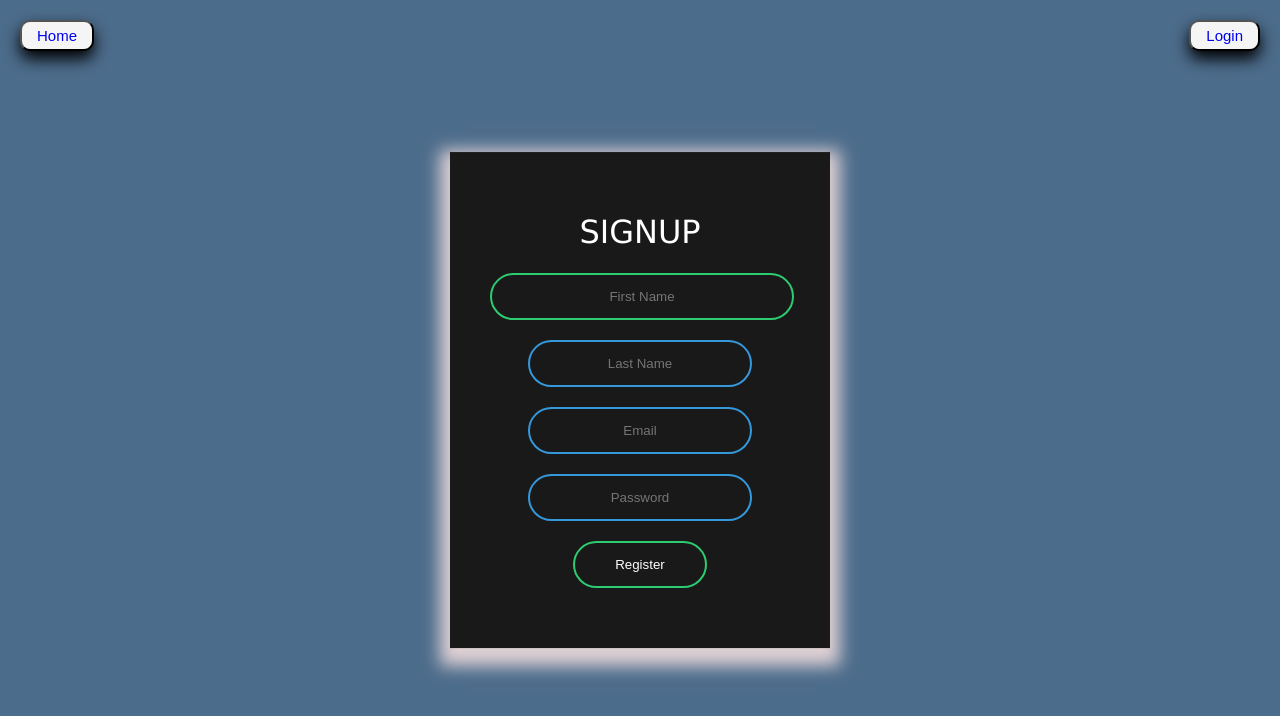
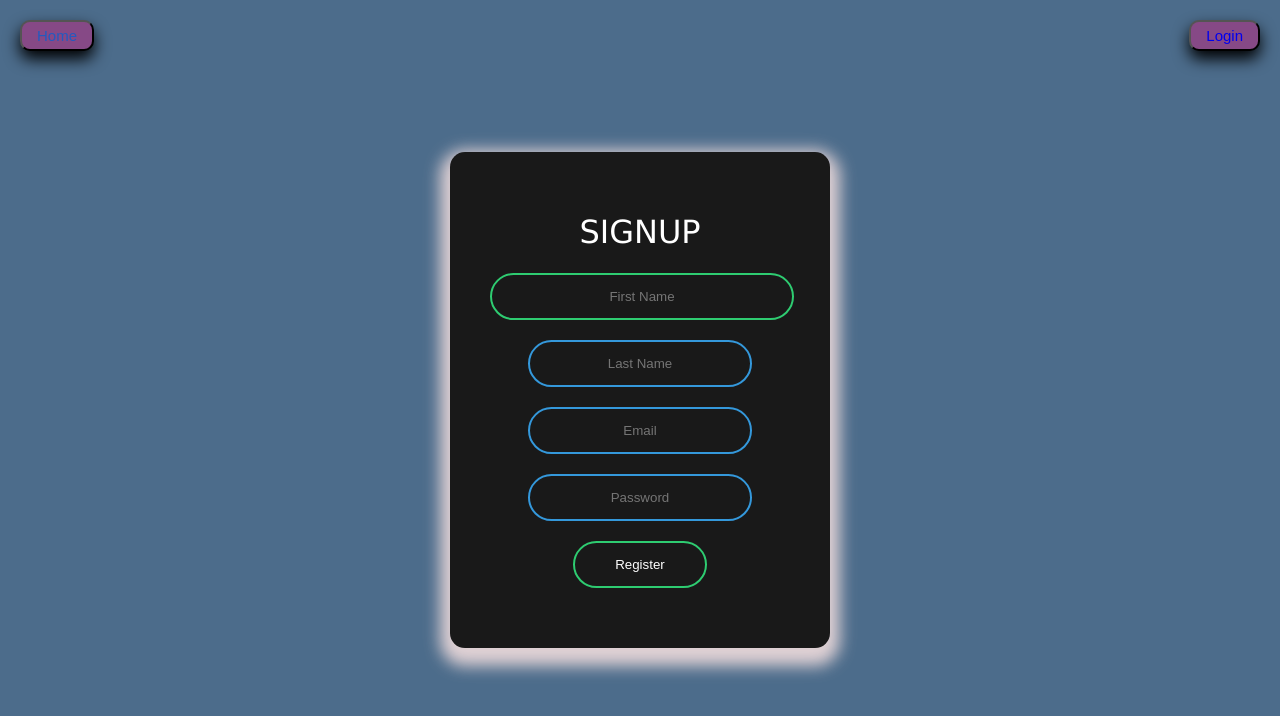
Before and after one commit to SVAP-Case/Mellow-Space, a Flask app: page /signup in a window 1280 px wide. Shown: the top 716 px of the page. Run offline with Flask 2, Linux system fonts and the light colour scheme.

Commit message:
Updated Login & Signup page

```diff
--- a/mellow-space/templates/login.html
+++ b/mellow-space/templates/login.html
@@ -6,9 +6,9 @@
         <link rel="stylesheet" href="../static/login.css">
     </head>
     <body>
-        <button style="font-family:fantasy; font-size: 15px; background-color:whitesmoke; padding: 5px 15px; float: left; margin: 20px; border-radius: 10px; box-shadow: 0 8px 16px  0;"><a href="/" style="text-decoration: none;">Home</a></button>
-        <button style="font-family:fantasy; font-size: 15px;  background-color:whitesmoke; padding: 5px 15px; float: right; margin: 20px; border-radius: 10px; box-shadow: 0 8px 16px  0;"><a href="/signup" style="text-decoration: none;">SignUp</a></button>
-        <form class="box" style="box-shadow: 0 8px 16px 5px rgba(240, 221, 221, 0.897);" action="/login" method="POST" autocomplete="off">
+        <button style="font-family:fantasy; font-size: 15px; background-color:rgb(134, 73, 134); padding: 5px 15px; float: left; margin: 20px; border-radius: 10px; box-shadow: 0 8px 16px  0;"><a href="/" style="text-decoration: none;">Home</a></button>
+        <button style="font-family:fantasy; font-size: 15px;  background-color:rgb(134, 73, 134); padding: 5px 15px; float: right; margin: 20px; border-radius: 10px; box-shadow: 0 8px 16px  0;"><a href="/signup" style="text-decoration: none;">SignUp</a></button>
+        <form class="box" style="box-shadow: 0 8px 16px 5px rgba(240, 221, 221, 0.897); border-radius: 15px;" action="/login" method="POST" autocomplete="off">
             {% with messages = get_flashed_messages() %}
             {% if messages %}
             <span style="color: white; background-color: rgb(209, 65, 65); padding: 10px 10px; font-size:smaller; font-family: monospace;">
--- a/mellow-space/templates/signup.html
+++ b/mellow-space/templates/signup.html
@@ -6,9 +6,9 @@
         <link rel="stylesheet" href="../static/login.css">
     </head>
     <body>
-        <button style="font-family:fantasy; font-size: 15px; background-color:whitesmoke; padding: 5px 15px; float: left; margin: 20px; border-radius: 10px; box-shadow: 0 8px 16px  0;"><a href="/" style="text-decoration: none;">Home</a></button>
-        <button style="font-family:fantasy; font-size: 15px;  background-color:whitesmoke; padding: 5px 15px; float: right; margin: 20px; border-radius: 10px; box-shadow: 0 8px 16px  0;"><a href="/login" style="text-decoration: none;">Login</a></button>
-        <form class="box" style="box-shadow: 0 8px 16px  10px rgba(240, 221, 221, 0.897);" action="/signup" method="POST" autocomplete="off">
+        <button style="font-family:fantasy; font-size: 15px; background-color:rgb(134, 73, 134); padding: 5px 15px; float: left; margin: 20px; border-radius: 10px; box-shadow: 0 8px 16px  0;"><a href="/" style="text-decoration: none; color: rgb(35, 90, 192);">Home</a></button>
+        <button style="font-family:fantasy; font-size: 15px;  background-color:rgb(134, 73, 134); padding: 5px 15px; float: right; margin: 20px; border-radius: 10px; box-shadow: 0 8px 16px  0;"><a href="/login" style="text-decoration: none;">Login</a></button>
+        <form class="box" style="box-shadow: 0 8px 16px  10px rgba(240, 221, 221, 0.897); border-radius: 15px;" action="/signup" method="POST" autocomplete="off">
             {% with messages = get_flashed_messages() %}
             {% if messages %}
             <span style="color: white; background-color: rgb(209, 65, 65); padding: 10px 10px; font-size:smaller; font-family: monospace;">
```
